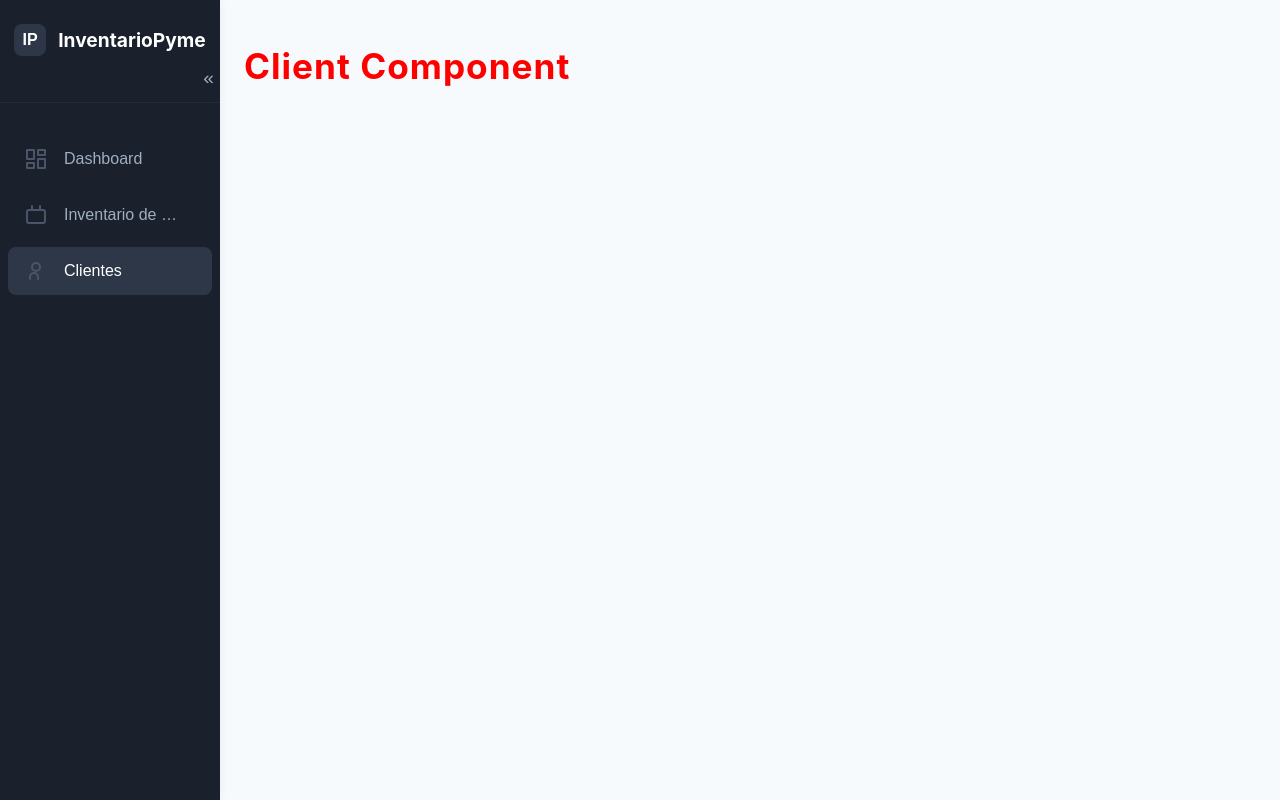
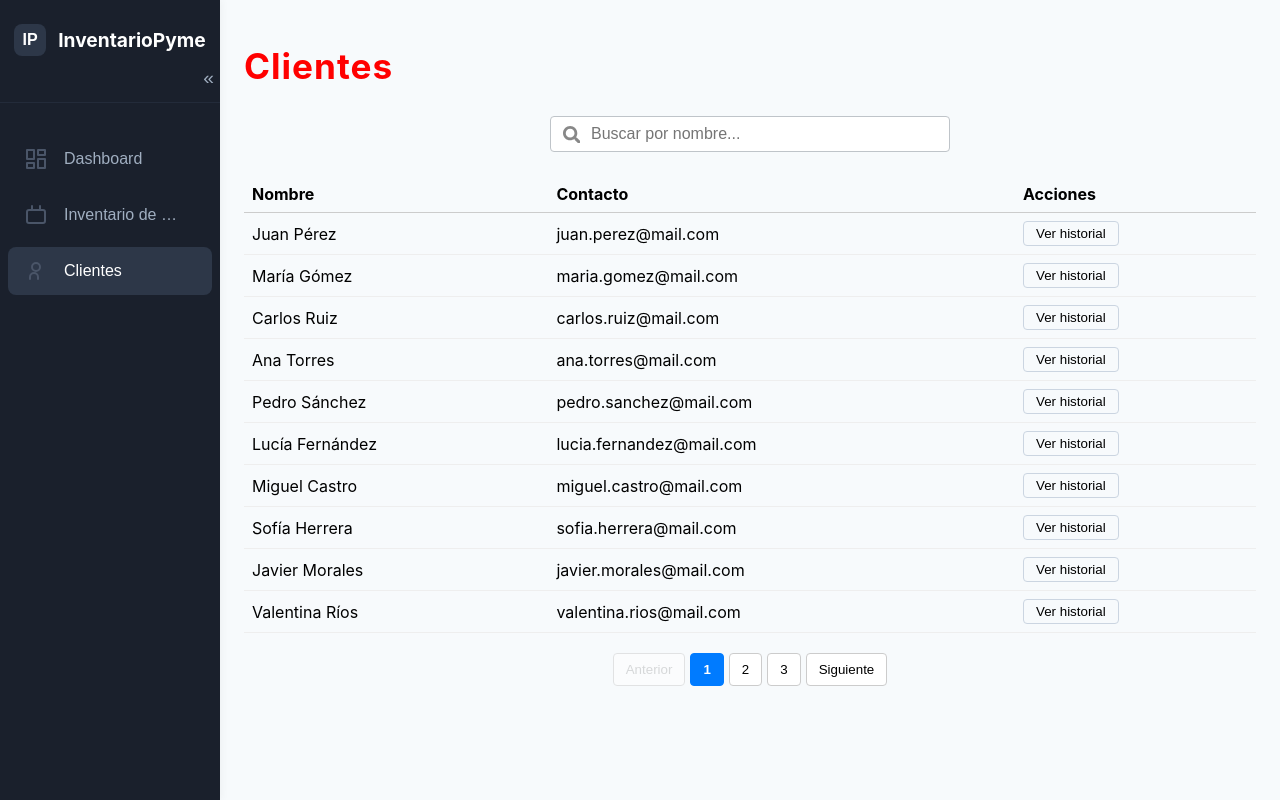
Before and after one commit to Panda2609/my-pyme, a React (Create React App) app: page / in a window 1280 px wide. Both pictures are taken after a click on the button "Clientes". Built offline with nearby package versions, Linux system fonts and the light colour scheme.

Commit message:
Listado de clientes con su historial

```diff
--- a/src/components/Client.jsx
+++ b/src/components/Client.jsx
@@ -1,15 +1,102 @@
+
+
+import React, { useState } from "react";
+import mockClientsData from "../data/mockClientsData";
+import SearchBar from "./SearchBar";
+// import ProductFilters from "./ProductFilters";
+import Pagination from "./Pagination";
+import '../styles/Client.css';
 
 const Client = () => {
 
-return (
-    <>
-        <div className="client">
-            <h2>Client Component</h2>
+  const [showModal, setShowModal] = useState(false);
+  const [selectedClient, setSelectedClient] = useState(null);
+  const [search, setSearch] = useState("");
+
+
+  const handleShowHistorial = (client) => {
+    setSelectedClient(client);
+    setShowModal(true);
+  };
+
+  const handleCloseModal = () => {
+    setShowModal(false);
+    setSelectedClient(null);
+  };
+
+  // Filtrar clientes solo por búsqueda
+  const filteredClients = mockClientsData.filter((c) =>
+    c.nombre.toLowerCase().includes(search.toLowerCase())
+  );
+
+  // Paginación
+  const [currentPage, setCurrentPage] = useState(1);
+  const itemsPerPage = 10;
+  const totalPages = Math.ceil(filteredClients.length / itemsPerPage);
+  const paginatedClients = filteredClients.slice(
+    (currentPage - 1) * itemsPerPage,
+    currentPage * itemsPerPage
+  );
+
+  return (
+    <div className="client">
+      <h2>Clientes</h2>
+      <div className="filter-search-row">
+        <SearchBar value={search} onChange={setSearch} />
+      </div>
+      <table className="client-table">
+        <thead>
+          <tr>
+            <th>Nombre</th>
+            <th>Contacto</th>
+            <th>Acciones</th>
+          </tr>
+        </thead>
+        <tbody>
+          {paginatedClients.length === 0 ? (
+            <tr>
+              <td colSpan="3" className="no-clients">No hay clientes</td>
+            </tr>
+          ) : (
+            paginatedClients.map((client) => (
+              <tr key={client.id}>
+                <td>{client.nombre}</td>
+                <td>{client.contacto}</td>
+                <td>
+                  <button className="client-historial-btn" onClick={() => handleShowHistorial(client)}>
+                    Ver historial
+                  </button>
+                </td>
+              </tr>
+            ))
+          )}
+        </tbody>
+      </table>
+
+      <Pagination
+        currentPage={currentPage}
+        totalPages={totalPages}
+        onPageChange={setCurrentPage}
+      />
+
+      {/* Modal */}
+      {showModal && selectedClient && (
+        <div className="modal-overlay">
+          <div className="modal-content">
+            <h3>Historial de compras de {selectedClient.nombre}</h3>
+            <ul>
+              {selectedClient.historial.length > 0 ? (
+                selectedClient.historial.map((item, idx) => <li key={idx}>{item}</li>)
+              ) : (
+                <li>No hay compras registradas.</li>
+              )}
+            </ul>
+            <button className="modal-close-btn" onClick={handleCloseModal}>Cerrar</button>
+          </div>
         </div>
-
-    </>
-);
-
-}
+      )}
+    </div>
+  );
+};
 
 export default Client;
--- a/src/styles/Client.css
+++ b/src/styles/Client.css
@@ -0,0 +1,55 @@
+
+.client-table {
+  width: 100%;
+  border-collapse: collapse;
+}
+.client-table th, .client-table td {
+  border-bottom: 1px solid #eee;
+  text-align: left;
+  padding: 8px;
+}
+.client-table th {
+  border-bottom: 1px solid #ccc;
+}
+.client-historial-btn {
+  padding: 4px 12px;
+  cursor: pointer;
+  background: #f7fafc;
+  border: 1px solid #cbd5e1;
+  border-radius: 4px;
+  transition: background 0.2s;
+}
+.client-historial-btn:hover {
+  background: #e2e8f0;
+}
+.modal-overlay {
+  position: fixed;
+  top: 0;
+  left: 0;
+  width: 100vw;
+  height: 100vh;
+  background: rgba(0,0,0,0.3);
+  display: flex;
+  align-items: center;
+  justify-content: center;
+  z-index: 1000;
+}
+.modal-content {
+  background: #fff;
+  padding: 24px;
+  border-radius: 8px;
+  min-width: 300px;
+  max-width: 400px;
+}
+.modal-close-btn {
+  margin-top: 16px;
+  padding: 6px 16px;
+  cursor: pointer;
+  background: #f7fafc;
+  border: 1px solid #cbd5e1;
+  border-radius: 4px;
+  transition: background 0.2s;
+}
+.modal-close-btn:hover {
+  background: #e2e8f0;
+}
```
